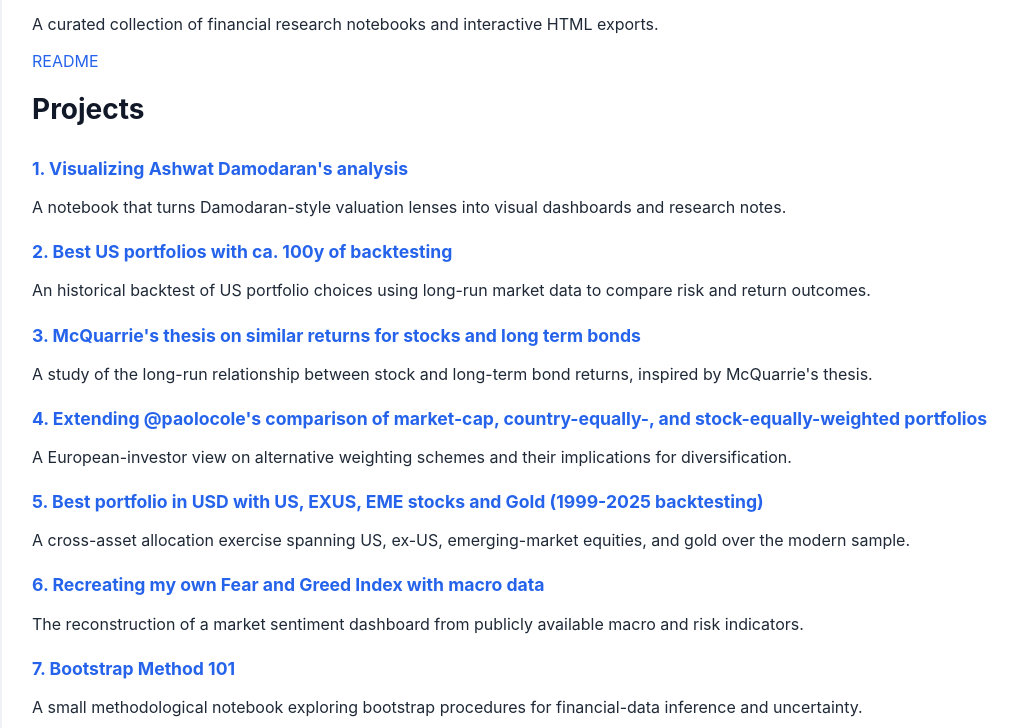
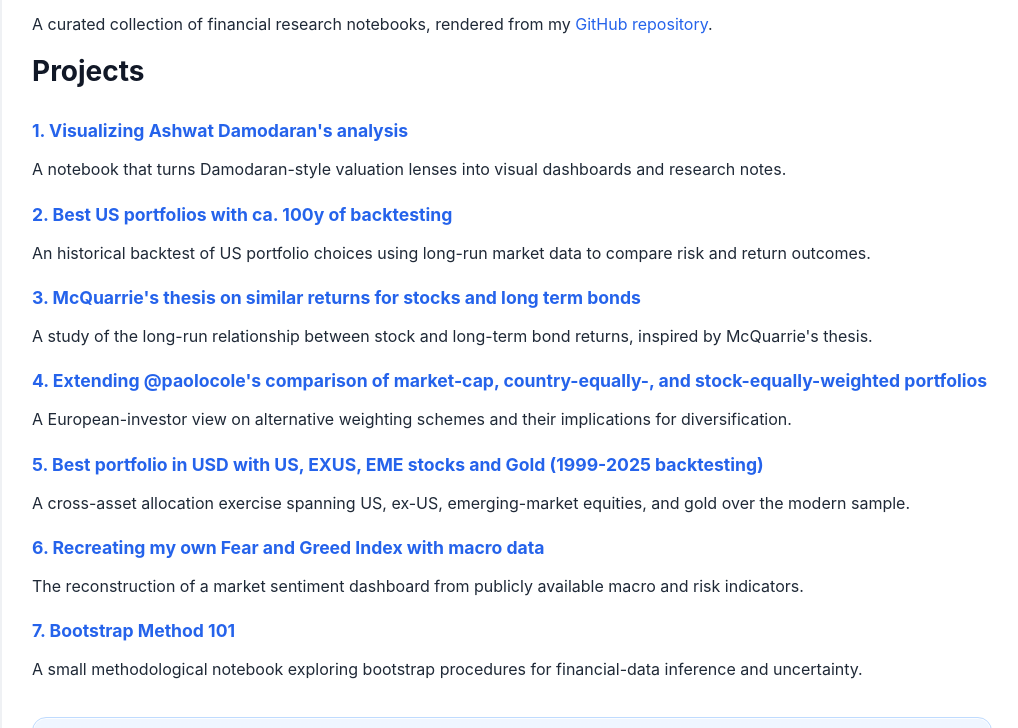
Before and after one commit to danieleongari/saturdaymorningdsprojects, a plain HTML site: page index.html in a window 1280 px wide. Shown: the part 131-859 px from the top of the page, without its empty margins (128-1146 px from the left). Drawn offline with Linux system fonts and the light colour scheme.

Commit message:
link to repo

```diff
--- a/index.html
+++ b/index.html
@@ -106,11 +106,7 @@
     <h1>Financial Investigations</h1>
 
     <p>
-      A curated collection of financial research notebooks and interactive HTML exports.
-    </p>
-
-    <p>
-      <a href="https://github.com/danieleongari/financial_investigations/blob/master/README.md">README</a>
+      A curated collection of financial research notebooks, rendered from my <a href="https://github.com/danieleongari/financial_investigations">GitHub repository</a>.
     </p>
 
     <h2>Projects</h2>
```
